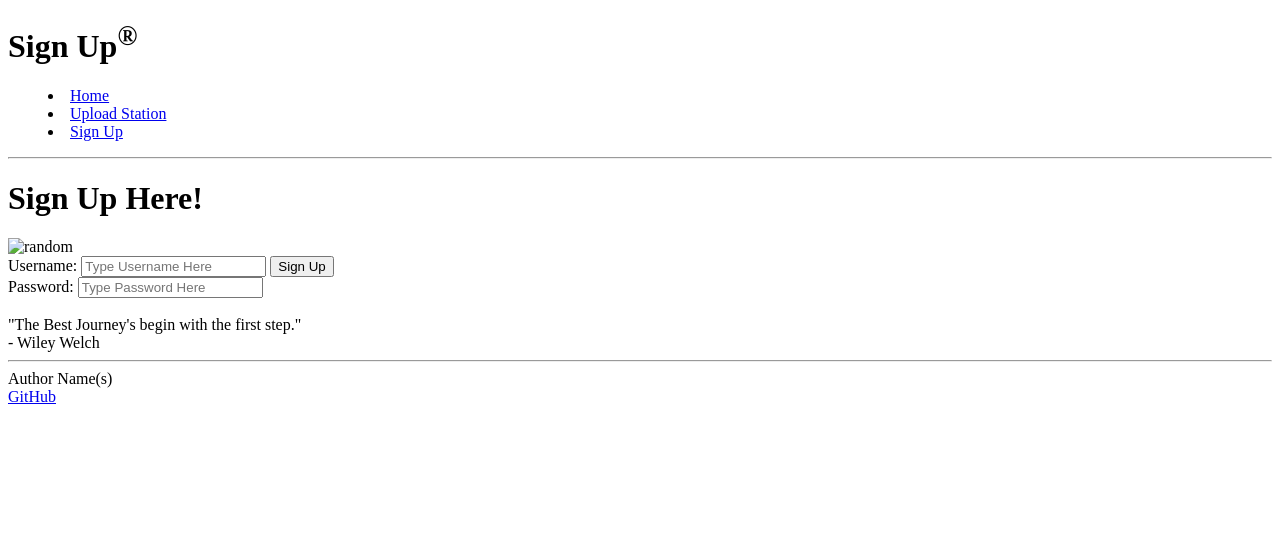
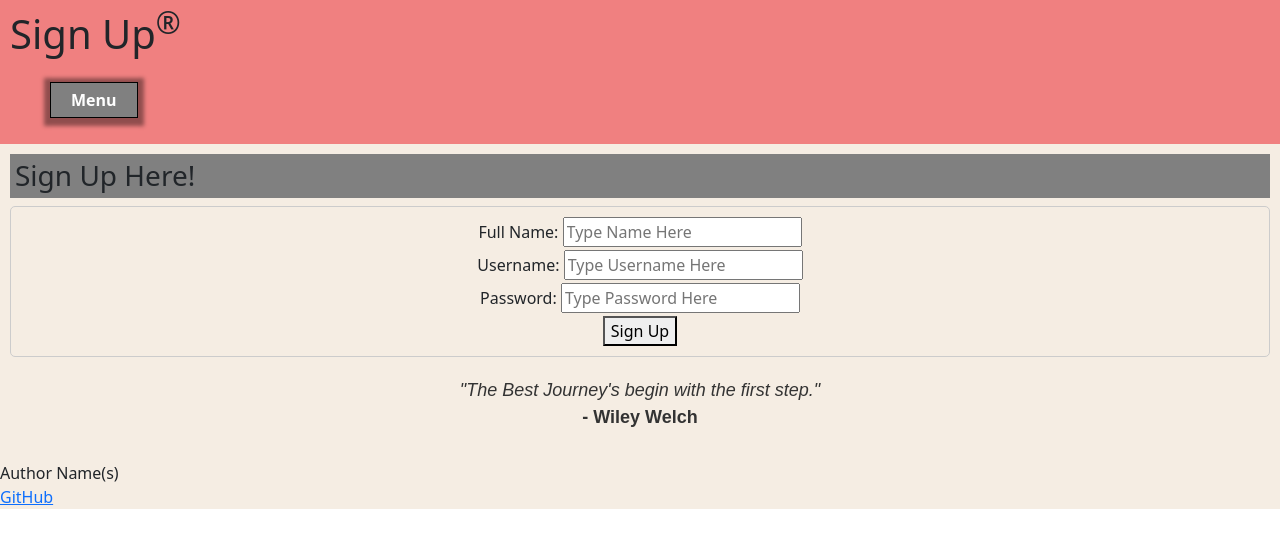
Before and after one commit to warlordwinter/startup, a plain HTML site: page sign_up.html in a window 1280 px wide. Drawn offline with nearby package versions, Linux system fonts and the light colour scheme.

Commit message:
We got the files to run

```diff
--- a/sign_up.html
+++ b/sign_up.html
@@ -6,46 +6,54 @@
     <title>Sign Up</title>
     <link rel="icon" href="favicon.ico" />
   </head>
+  <link rel="stylesheet" type="text/css" href="signup.css" />
+  <link
+      href="https://cdn.jsdelivr.net/npm/bootstrap@5.2.2/dist/css/bootstrap.min.css"
+      rel="stylesheet"
+      integrity="sha384-Zenh87qX5JnK2Jl0vWa8Ck2rdkQ2Bzep5IDxbcnCeuOxjzrPF/et3URy9Bv1WTRi"
+      crossorigin="anonymous"
+  />
   <body>
-    <header>
+    <header class="true-header">
       <h1>Sign Up<sup>&reg;</sup></h1>
-
-      <nav>
-        <menu>
-          <li><a href="index.html">Home</a></li>
-          <li><a href="upload_station.html">Upload Station</a></li>
-          <li><a href="sign_up.html">Sign Up</a></li>
-        </menu>
-      </nav>
-
-      <hr />
+      <menu class="dropdown">
+          <button class="dropbtn">Menu</button>
+          <div class="dropdown-content">
+            <a href="index.html">Home</a>
+            <a href="upload_station.html">Upload Station</a>
+            <a href="sign_up.html">Sign Up</a>
+          </div>
+      </menu>
     </header>
 
     <main>
       <header>
-        <h1>Sign Up Here!</h1>
+        <h3>Sign Up Here!</h3>
       </header>
 
-      <div id="picture" class="picture-box"><img width="400px" src="placeholder.jpg" alt="random" /></div>
-      <form method="get" action="upload_station.html">
-        <label for="name">Username:</label>
-        <input type="text" id="name" placeholder="Type Username Here" />
-        <button type="submit">Sign Up</button>
-      </form>
-      <form method="get" action="upload_station.html">
-        <label for="name">Password:</label>
-        <input type="text" id="name" placeholder="Type Password Here" />
-      </form>
-      <br/>
-
+      <div class="sign-up-box">
+        <div class="f-name">
+            <label for="name">Full Name: </label>
+            <input type="text" id="name" placeholder="Type Name Here" required />
+        </div>
+        <div class="user_name">
+            <label for="name"><stong>Username: </stong></label>
+            <input type="text" id="name" placeholder="Type Username Here" required/>
+        </div>
+        <div class="pass">
+            <label for="name">Password: </label>
+            <input type="text" id="name" placeholder="Type Password Here" required/>
+        </div>
+          <form method="get" action="upload_station.html">
+            <button type="submit">Sign Up</button>
+          </form>
+      </div>
       <div id="quote">
         <div>"The Best Journey's begin with the first step."</div>
         <div>- Wiley Welch</div>
       </div>
     </main>
-
     <footer>
-      <hr />
       <span class="text-reset">Author Name(s)</span>
       <br />
       <a href="https://github.com/webprogramming260/simon-html">GitHub</a>
--- a/signup.css
+++ b/signup.css
@@ -51,6 +51,10 @@ main{
     text-decoration: underline;
 }
 
+footer{
+    background-color: #F5EDE3;
+    flex: auto;
+}
 .true-header{
     background-color: lightcoral;
     padding: 10px;
@@ -80,8 +84,8 @@ main{
   position: absolute;
   background-color: #f9f9f9;
   min-width: 160px;
-  box-shadow: 1px 2px 4px 0px rgba(0, 0, 0, 0.2);
-  z-index: 1;
+  /* box-shadow: 1px 2px 4px 0px rgba(0, 0, 0, 0.2); */
+  /* z-index: 1; */
 }
 .dropdown-content a {
   color: black;
```
Also changed, not shown: index.html (+1 -1 lines), upload_station.html (+3 -3 lines), README.md.
